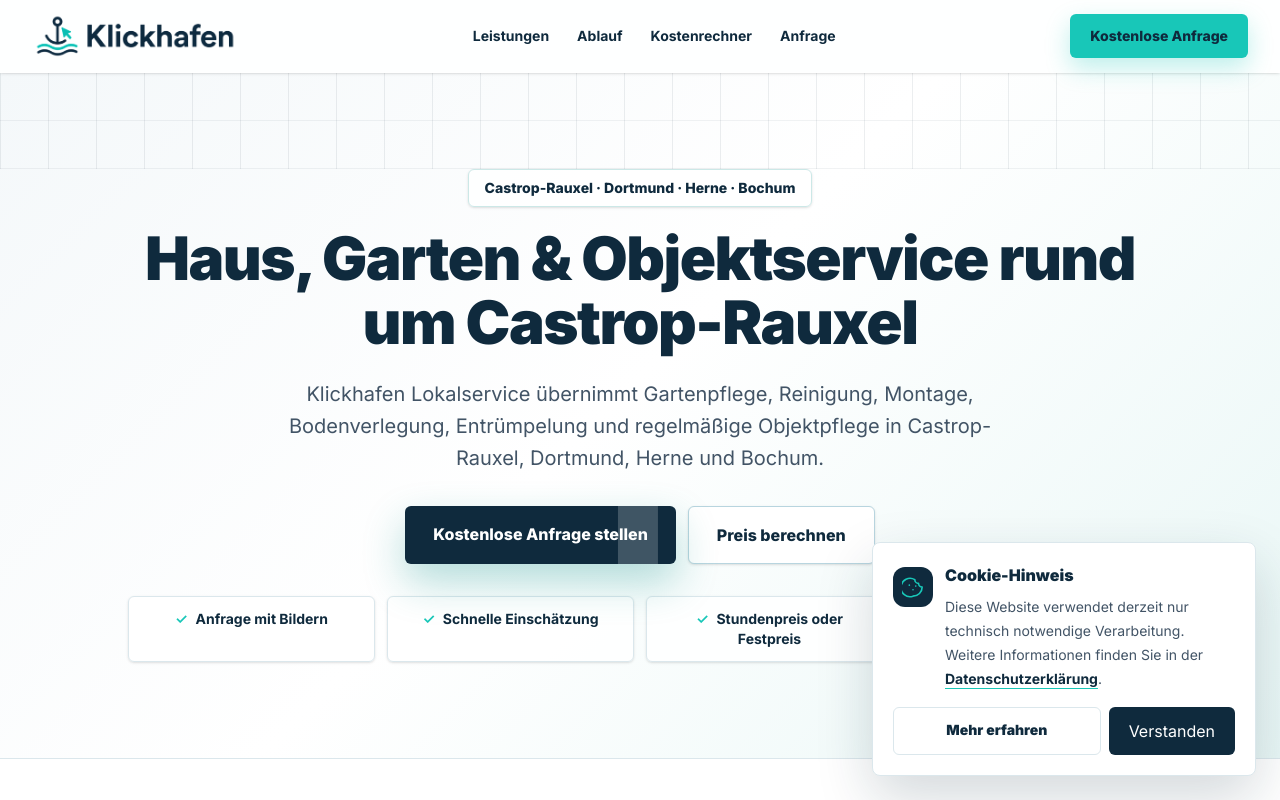
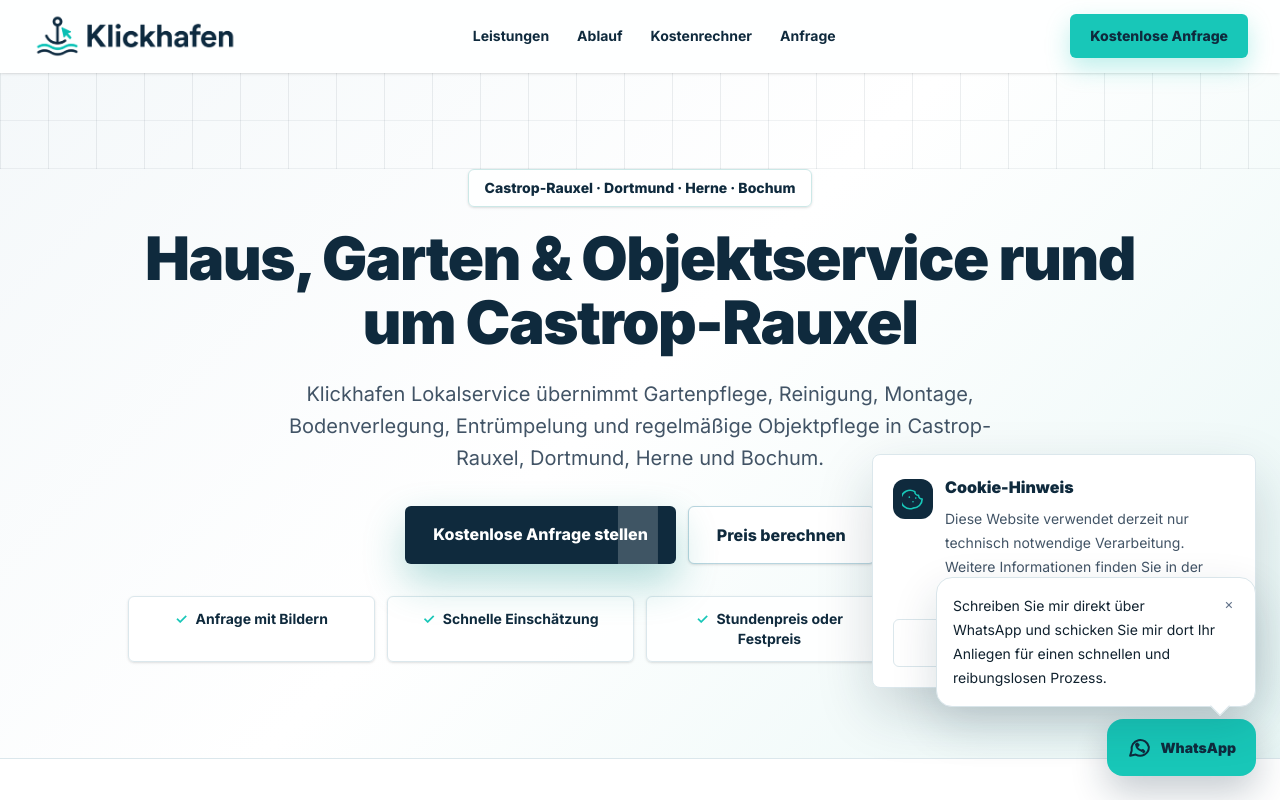
Before and after one commit to MrSigel/Klickhafen-Lokalservice, a Next.js app: page / in a window 1280 px wide. Shown: the top 800 px of the page. Built offline with nearby package versions, Linux system fonts and the light colour scheme; no server answers.

Commit message:
Ergänze fixes WhatsApp Widget

```diff
--- a/src/app/layout.tsx
+++ b/src/app/layout.tsx
@@ -2,6 +2,7 @@
 import { Inter } from "next/font/google";
 import { CookieNotice } from "@/components/cookie-notice";
 import { StructuredData } from "@/components/structured-data";
+import { WhatsAppWidget } from "@/components/whatsapp-widget";
 import { absoluteUrl, serviceAreas, serviceNames, siteDescription, siteUrl } from "@/lib/seo";
 import "./globals.css";
 
@@ -92,6 +93,7 @@
       <body className="font-sans antialiased">
         <StructuredData />
         {children}
+        <WhatsAppWidget />
         <CookieNotice />
       </body>
     </html>
--- a/src/components/cookie-notice.tsx
+++ b/src/components/cookie-notice.tsx
@@ -24,7 +24,7 @@
           animate={reduceMotion ? undefined : { opacity: 1, x: 0 }}
           exit={reduceMotion ? undefined : { opacity: 0, x: 34 }}
           transition={{ duration: 0.28, ease: "easeOut" }}
-          className="fixed bottom-4 right-4 z-50 w-[calc(100vw-2rem)] max-w-sm rounded-lg border border-[#dbe7ec] bg-white p-5 text-[#10212E] shadow-[0_22px_55px_rgba(15,42,61,0.18)] sm:bottom-6 sm:right-6"
+          className="fixed bottom-24 right-4 z-50 w-[calc(100vw-2rem)] max-w-sm rounded-lg border border-[#dbe7ec] bg-white p-5 text-[#10212E] shadow-[0_22px_55px_rgba(15,42,61,0.18)] sm:bottom-28 sm:right-6"
           aria-label="Cookie-Hinweis"
         >
           <div className="flex items-start gap-3">
--- /dev/null
+++ b/src/components/whatsapp-widget.tsx
@@ -0,0 +1,84 @@
+"use client";
+
+import { AnimatePresence, motion, useReducedMotion } from "framer-motion";
+import { useEffect, useMemo, useState } from "react";
+
+const storageKey = "whatsapp_widget_seen";
+const message =
+  "Schreiben Sie mir direkt über WhatsApp und schicken Sie mir dort Ihr Anliegen für einen schnellen und reibungslosen Prozess.";
+const prefilledText =
+  "Hallo, ich habe eine Anfrage über Ihre Website. Ich möchte folgendes Anliegen besprechen:";
+
+export function WhatsAppWidget() {
+  const [showBubble, setShowBubble] = useState(false);
+  const reduceMotion = useReducedMotion();
+  const whatsappNumber = process.env.NEXT_PUBLIC_WHATSAPP_NUMBER ?? "4915563535989";
+  const whatsappUrl = useMemo(
+    () => `https://wa.me/${whatsappNumber}?text=${encodeURIComponent(prefilledText)}`,
+    [whatsappNumber],
+  );
+
+  useEffect(() => {
+    setShowBubble(localStorage.getItem(storageKey) !== "true");
+  }, []);
+
+  function hideBubble() {
+    localStorage.setItem(storageKey, "true");
+    setShowBubble(false);
+  }
+
+  return (
+    <div className="fixed bottom-5 right-5 z-[60] flex max-w-[calc(100vw-2.5rem)] flex-col items-end gap-3 sm:bottom-6 sm:right-6">
+      <AnimatePresence>
+        {showBubble ? (
+          <motion.div
+            initial={reduceMotion ? false : { opacity: 0, y: 10 }}
+            animate={reduceMotion ? undefined : { opacity: 1, y: 0 }}
+            exit={reduceMotion ? undefined : { opacity: 0, y: 10 }}
+            transition={{ duration: 0.24, ease: "easeOut" }}
+            className="relative max-w-[280px] rounded-2xl border border-[#D9E5EA] bg-white p-4 pr-10 text-sm leading-6 text-[#10212E] shadow-[0_18px_45px_rgba(15,42,61,0.16)] sm:max-w-[320px]"
+          >
+            <button
+              type="button"
+              onClick={hideBubble}
+              className="absolute right-3 top-3 grid h-7 w-7 place-items-center rounded-md text-[#64748B] transition hover:bg-[#F4F8FA] hover:text-[#0F2A3D]"
+              aria-label="WhatsApp-Hinweis schließen"
+            >
+              <span aria-hidden="true">×</span>
+            </button>
+            {message}
+            <span className="absolute bottom-[-7px] right-7 h-3.5 w-3.5 rotate-45 border-b border-r border-[#D9E5EA] bg-white" />
+          </motion.div>
+        ) : null}
+      </AnimatePresence>
+
+      <motion.a
+        href={whatsappUrl}
+        target="_blank"
+        rel="noreferrer"
+        onClick={hideBubble}
+        className="inline-flex h-14 w-14 items-center justify-center rounded-full bg-[#18C7B8] text-[#0F2A3D] shadow-[0_16px_36px_rgba(15,42,61,0.24)] transition hover:bg-[#15b6a8] sm:h-auto sm:w-auto sm:gap-2 sm:rounded-2xl sm:px-5 sm:py-4"
+        aria-label="WhatsApp öffnen"
+        {...(reduceMotion ? {} : { whileHover: { scale: 1.04 }, whileTap: { scale: 0.96 } })}
+      >
+        <svg
+          width="25"
+          height="25"
+          viewBox="0 0 24 24"
+          fill="none"
+          stroke="currentColor"
+          strokeWidth="1.9"
+          strokeLinecap="round"
+          strokeLinejoin="round"
+          aria-hidden="true"
+        >
+          <path d="M21 11.5a8.4 8.4 0 0 1-12.6 7.3L3 20l1.5-5A8.4 8.4 0 1 1 21 11.5Z" />
+          <path d="M8.8 9.1c.2 3 2.5 5.2 5.4 6" />
+          <path d="m8.9 9 .9-.9 1.4 1.4-.7 1" />
+          <path d="m14.2 15.1 1-.7 1.4 1.4-.9.9" />
+        </svg>
+        <span className="hidden text-sm font-black sm:inline">WhatsApp</span>
+      </motion.a>
+    </div>
+  );
+}
```
